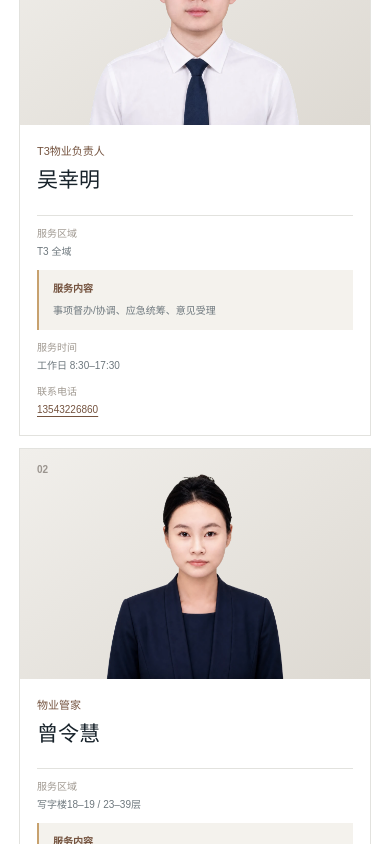
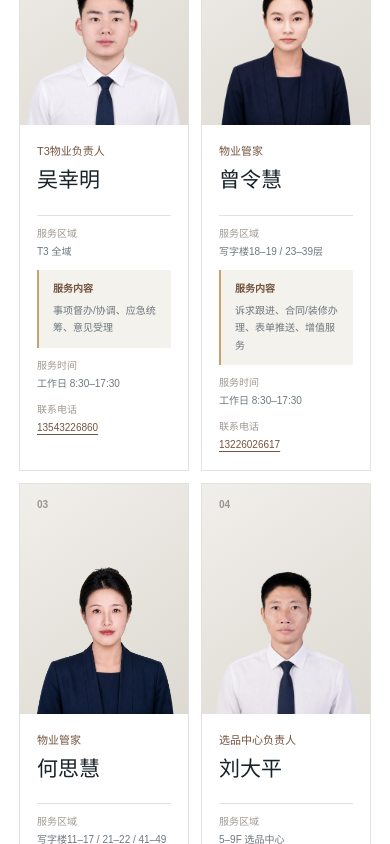
Before and after one commit to wuxingming1225-netizen/hengqintianqi, a Next.js app: page /contact in a window 390 px wide. Shown: the part 1040-1884 px from the top of the page. Built offline with nearby package versions, Linux system fonts and the light colour scheme; no server answers.

Commit message:
恢复手机端团队双列布局

```diff
--- a/app/globals.css
+++ b/app/globals.css
@@ -288,11 +288,6 @@ footer { padding: 60px 0; color: rgba(255,255,255,.6); background: #101f24; }.fo
 
 @media (prefers-reduced-motion: reduce) { html,.route-slider { scroll-behavior: auto; } *,*::before,*::after { animation: none !important; transition-duration: .01ms !important; } }
 
-@media (max-width: 520px) {
-  .team-grid,.support-section .team-grid { grid-template-columns: 1fr; }
-  .team-info { min-height: 0; }
-}
-
 @media (max-width: 380px) {
   .site-header { padding-inline: 12px; }.site-brand { gap: 8px; }.site-brand strong { font-size: 12px; }.site-brand small { font-size: 7px; letter-spacing: .14em; }.header-actions { gap: 10px; }.header-call { font-size: 7px; }.menu-toggle { min-width: 60px; padding-inline: 2px; }.menu-toggle-label { min-width: 22px; font-size: 10px; }.menu-toggle-icon { width: 21px; }
   .team-grid,.support-section .team-grid { grid-template-columns: 1fr; }
```
Also changed, not shown: 1 other file (tests, documents, lock files or other folders).
